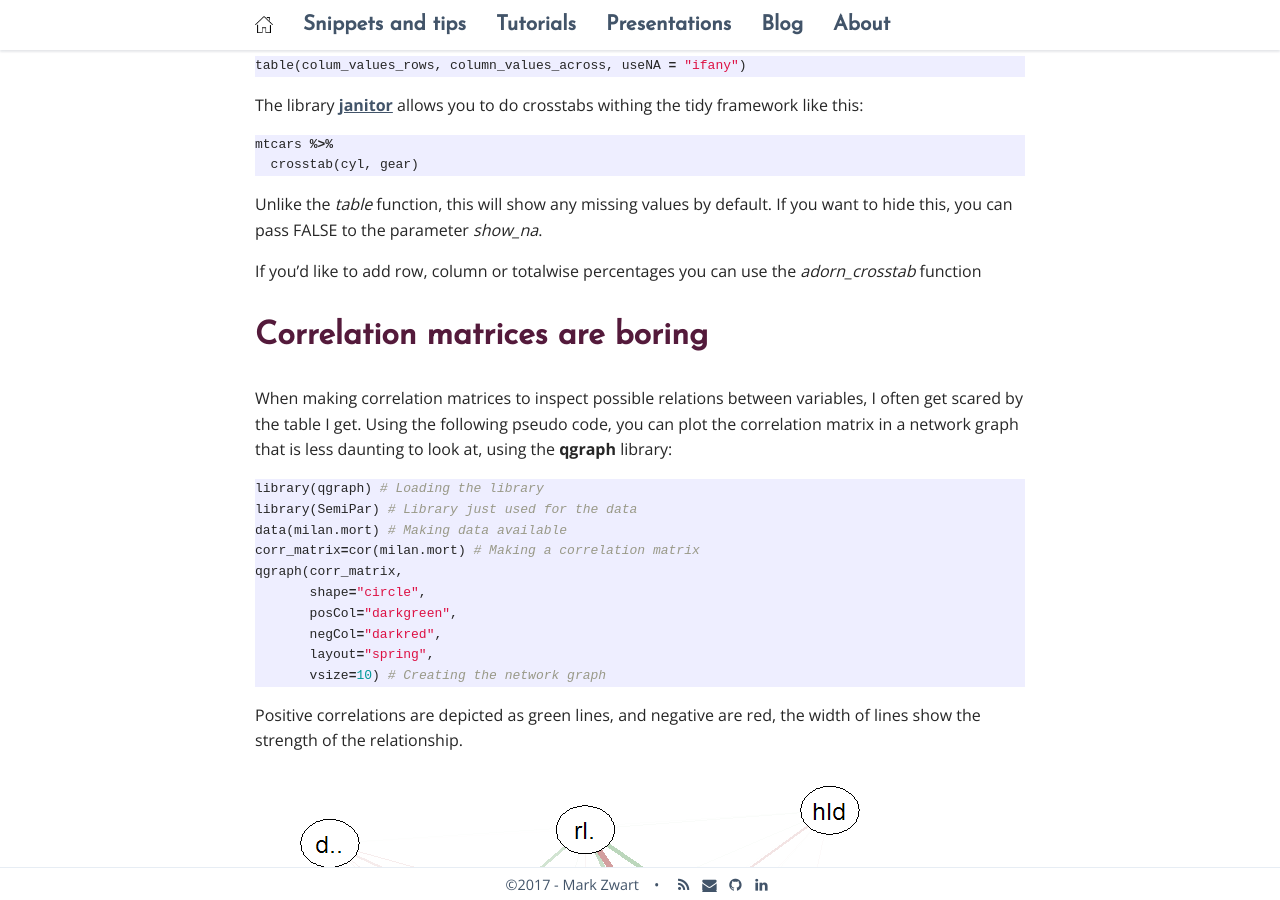
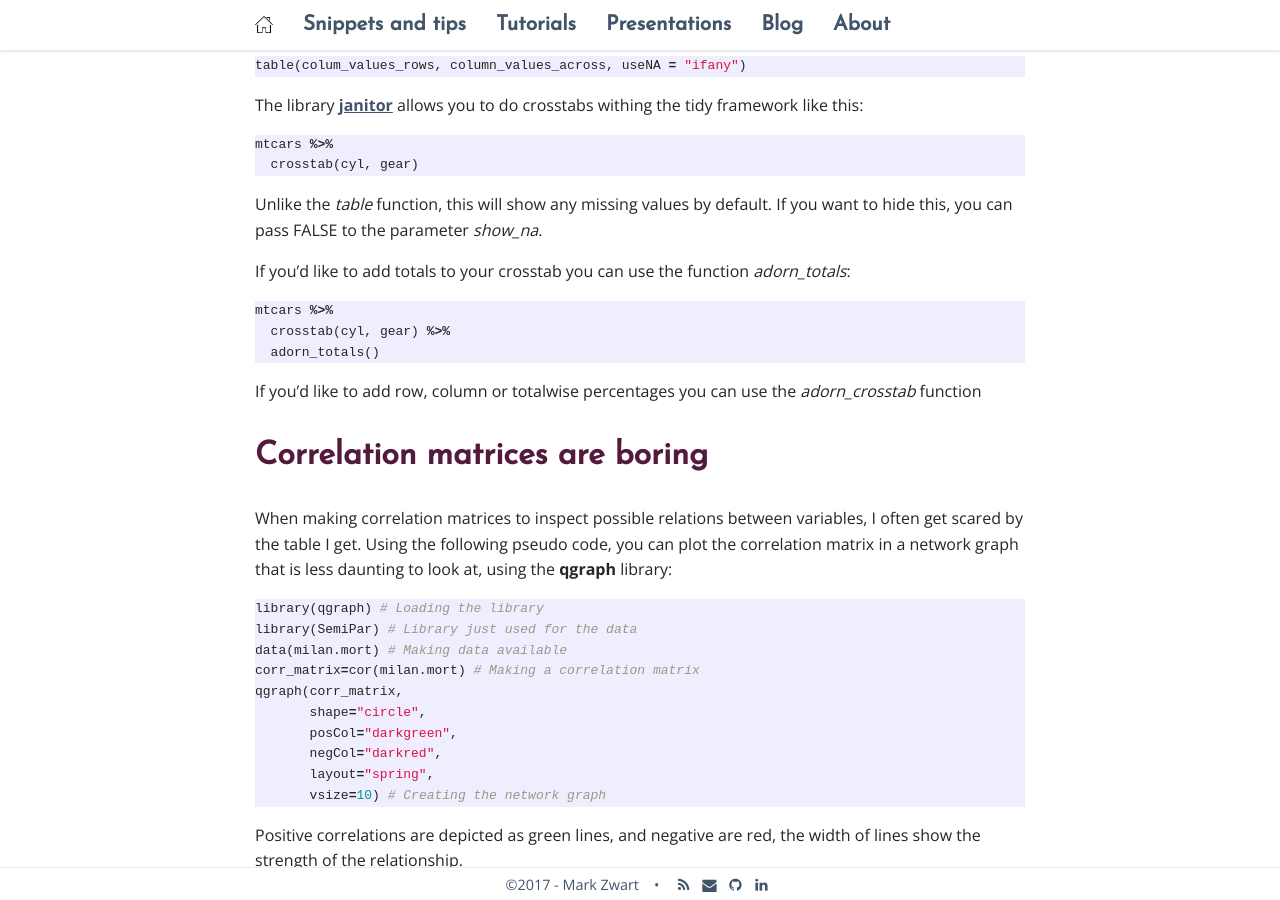
Before and after one commit to mark-me/mark-me.github.io, a Jekyll site: the page built from _pages/snippets-and-tips/data-inspection/data-inspection.md, in a window 1280 px wide and 900 px high, scrolled down 390 px. Built offline with Jekyll 4.4.1, drawn with Linux system fonts in a browser that asks for light colours; nearby versions of some CDN libraries; comment, search, counter and statistics services are not loaded.

Commit message:
Update data-inspection.md

````diff
--- a/_pages/snippets-and-tips/data-inspection/data-inspection.md
+++ b/_pages/snippets-and-tips/data-inspection/data-inspection.md
@@ -19,6 +19,12 @@ mtcars %>%
 ```
 Unlike the _table_ function, this will show any missing values by default. If you want to hide this, you can pass FALSE to the parameter _show_na_.
 
+If you'd like to add totals to your crosstab you can use the function _adorn_totals_:
+```r
+mtcars %>%
+  crosstab(cyl, gear) %>%
+  adorn_totals()
+```
 If you'd like to add row, column or totalwise percentages you can use the _adorn_crosstab_ function
 
 # Correlation matrices are boring
````
